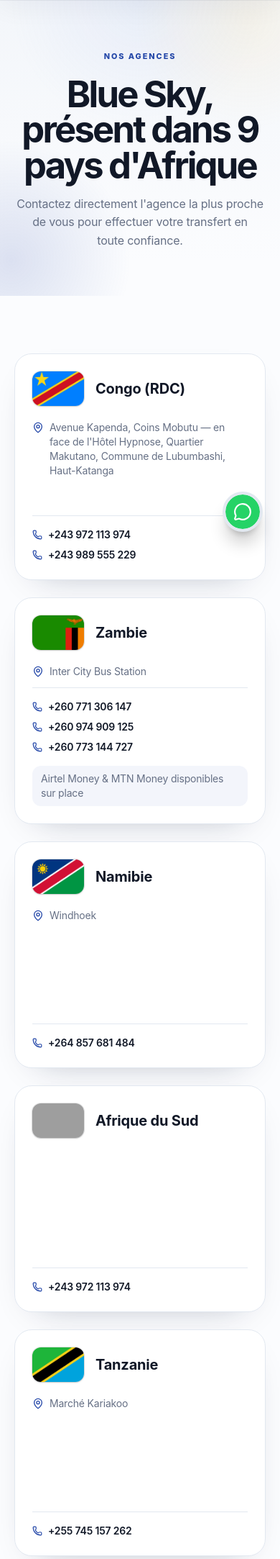
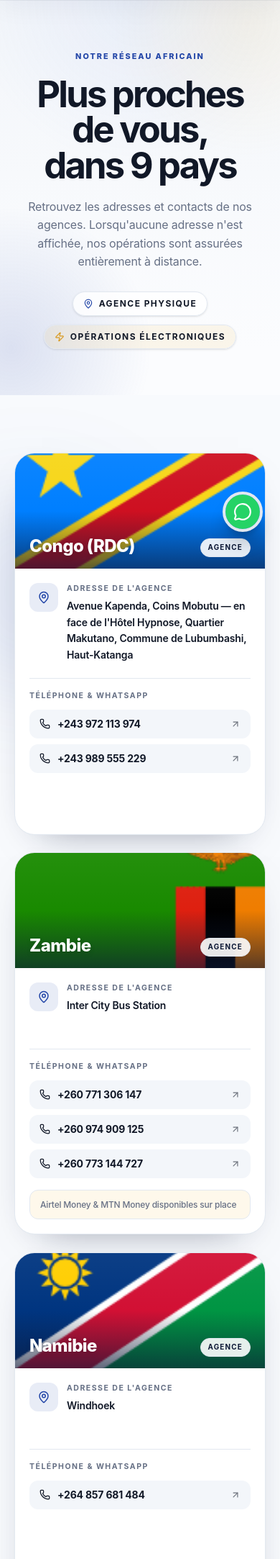
Before and after one commit to PascalMTK/BlueSky-Website, a Django app: page /pays/ in a window 390 px wide. Shown: the part 81-2247 px from the top of the page at 72% size. Run offline with Django 5.2, Linux system fonts and the light colour scheme; grey boxes are pictures that could not be loaded.

Commit message:
Diversify Épargne/Impact photos, redesign country cards, compress oversized images
- Homepage Épargne section: two-column intro with the coins/growth photo
- Impact page: swap family/student/entrepreneur cards to distinct photos so
  they no longer reuse the exact images from the homepage savings section
- Country cards (countries.html / country_card.html) redesigned with a
  photo header, agency/online badge, and clearer phone list
- Compress every oversized stock photo (several were 8-14MB) down to normal
  web weight with Pillow (resize to a sane max edge, re-encode as
  progressive JPEG q80) — fixes a push timeout and cuts page weight a lot
- Rebuild output.css

Co-Authored-By: Claude Sonnet 5 <noreply@anthropic.com>

```diff
--- a/core/templates/core/partials/country_card.html
+++ b/core/templates/core/partials/country_card.html
@@ -1,26 +1,47 @@
 {% load icons static %}
-<article class="premium-card group flex h-full flex-col rounded-[1.5rem] p-6 transition duration-300 hover:-translate-y-1 hover:border-brand-blue/40">
-  <div class="mb-5 flex items-center gap-4">
-    <span class="flex h-12 w-[4.5rem] shrink-0 overflow-hidden rounded-xl bg-surface-muted shadow-sm ring-1 ring-black/10 transition-transform duration-300 group-hover:scale-105">
-      <img src="{% static 'img/flags/'|add:country.code|lower|add:'.png' %}" srcset="{% static 'img/flags/'|add:country.code|lower|add:'@2x.png' %} 2x" width="160" height="107" alt="Drapeau de {{ country.name }}" class="h-full w-full object-cover" loading="lazy">
+<article class="group relative flex h-full min-h-[24rem] flex-col overflow-hidden rounded-[1.75rem] border border-border/80 bg-surface shadow-[0_22px_55px_-38px_rgba(12,24,54,.6)] transition duration-300 hover:-translate-y-1.5 hover:border-brand-blue/30 hover:shadow-[0_28px_65px_-34px_rgba(12,24,54,.52)]">
+  <div class="relative h-40 overflow-hidden bg-brand-blue-deep">
+    <img src="{% static 'img/flags/'|add:country.code|lower|add:'.png' %}" srcset="{% static 'img/flags/'|add:country.code|lower|add:'@2x.png' %} 2x" width="160" height="107" alt="Drapeau de {{ country.name }}" class="h-full w-full object-cover transition duration-700 group-hover:scale-105" loading="lazy">
+    <div class="absolute inset-0 bg-gradient-to-t from-brand-blue-deep/65 via-transparent to-white/5"></div>
+    <div class="absolute inset-x-5 bottom-4 flex items-end justify-between gap-3">
+      <h3 class="text-2xl font-extrabold leading-tight tracking-tight text-white drop-shadow-md">{{ country.name }}</h3>
+      <span class="shrink-0 rounded-full border px-2.5 py-1 text-[.62rem] font-bold uppercase tracking-[.12em] backdrop-blur-md {% if country.address %}border-white/25 bg-white/90 text-brand-blue-deep{% else %}border-brand-gold/40 bg-brand-gold text-brand-blue-deep{% endif %}">
+        {% if country.address %}Agence{% else %}En ligne{% endif %}
       </span>
-    <h3 class="text-xl font-bold leading-tight">{{ country.name }}</h3>
     </div>
-  {% if country.address %}
-    <p class="mb-3 flex items-start gap-2 text-sm text-text-muted">
-      {% icon "map-pin" size=16 css_class="mt-0.5 shrink-0 text-brand-blue dark:text-brand-gold-light" %}
-      {{ country.address }}
+  </div>
+
+  <div class="flex flex-1 flex-col p-5 sm:p-6">
+    <div class="flex min-h-[4.5rem] items-start gap-3">
+      <span class="flex h-10 w-10 shrink-0 items-center justify-center rounded-xl {% if country.address %}bg-brand-blue/10 text-brand-blue dark:bg-brand-blue/15 dark:text-brand-gold-light{% else %}bg-brand-gold/20 text-brand-gold-dark dark:text-brand-gold-light{% endif %}">
+        {% if country.address %}{% icon "map-pin" size=18 %}{% else %}{% icon "zap" size=18 %}{% endif %}
+      </span>
+      <div>
+        <p class="text-[.66rem] font-bold uppercase tracking-[.14em] text-text-muted">
+          {% if country.address %}Adresse de l'agence{% else %}Opérations électroniques{% endif %}
         </p>
-  {% endif %}
-  <ul class="mt-auto space-y-2 border-t border-border/60 pt-4">
+        <p class="mt-1 text-sm font-semibold leading-relaxed text-text">
+          {% if country.address %}{{ country.address }}{% else %}Service à distance, sans agence physique.{% endif %}
+        </p>
+      </div>
+    </div>
+
+    <div class="mt-5 border-t border-border/70 pt-4">
+      <p class="mb-2.5 text-[.66rem] font-bold uppercase tracking-[.14em] text-text-muted">Téléphone &amp; WhatsApp</p>
+      <ul class="space-y-2">
         {% for phone in country.phones %}
-      <li class="flex items-center gap-2 text-sm font-semibold">
-        {% icon "phone" size=14 css_class="shrink-0 text-brand-blue dark:text-brand-gold-light" %}
-        <a href="tel:{{ phone }}" class="transition hover:text-brand-blue hover:underline">{{ phone }}</a>
+          <li>
+            <a href="tel:{{ phone }}" class="flex items-center justify-between gap-3 rounded-xl bg-surface-muted px-3.5 py-2.5 text-sm font-bold text-text transition hover:bg-brand-blue hover:text-white">
+              <span class="flex items-center gap-2.5">{% icon "phone" size=15 css_class="shrink-0" %} {{ phone }}</span>
+              {% icon "arrow-up-right" size=14 css_class="shrink-0 opacity-60" %}
+            </a>
           </li>
         {% endfor %}
       </ul>
+    </div>
+
     {% if country.note %}
-    <p class="mt-4 rounded-xl bg-brand-blue/5 px-3 py-2 text-sm text-text-muted">{{ country.note }}</p>
+      <p class="mt-4 rounded-xl border border-brand-gold/20 bg-brand-gold/10 px-3.5 py-2.5 text-xs font-medium leading-relaxed text-text-muted">{{ country.note }}</p>
     {% endif %}
+  </div>
 </article>
--- a/marketing/templates/marketing/countries.html
+++ b/marketing/templates/marketing/countries.html
@@ -7,15 +7,21 @@
 <section class="hero-mesh relative overflow-hidden">
   <div aria-hidden class="subtle-grid absolute inset-0 opacity-40"></div>
   <div class="reveal-on-scroll relative mx-auto w-full max-w-[1440px] px-5 py-16 text-center sm:px-8 sm:py-20 lg:px-10">
-    {% kicker "Nos agences" tone="blue" %}
-    <h1 class="display-title mx-auto mt-4 max-w-3xl text-4xl sm:text-5xl">Blue Sky, présent dans {{ COUNTRIES|length }} pays d'Afrique</h1>
-    <p class="mx-auto mt-4 max-w-2xl text-text-muted">Contactez directement l'agence la plus proche de vous pour effectuer votre transfert en toute confiance.</p>
+    {% kicker "Notre réseau africain" tone="blue" %}
+    <h1 class="display-title mx-auto mt-4 max-w-3xl text-4xl sm:text-5xl">Plus proches de vous, dans {{ COUNTRIES|length }} pays</h1>
+    <p class="mx-auto mt-5 max-w-2xl text-text-muted">Retrouvez les adresses et contacts de nos agences. Lorsqu'aucune adresse n'est affichée, nos opérations sont assurées entièrement à distance.</p>
+    <div class="mt-7 flex flex-wrap items-center justify-center gap-3 text-xs font-bold uppercase tracking-[.12em]">
+      <span class="inline-flex items-center gap-2 rounded-full border border-border bg-surface/80 px-3.5 py-2 text-text shadow-sm">{% icon "map-pin" size=14 css_class="text-brand-blue" %} Agence physique</span>
+      <span class="inline-flex items-center gap-2 rounded-full border border-brand-gold/25 bg-brand-gold/10 px-3.5 py-2 text-text shadow-sm">{% icon "zap" size=14 css_class="text-brand-gold-dark dark:text-brand-gold-light" %} Opérations électroniques</span>
+    </div>
   </div>
 </section>
 
-<section class="py-20 sm:py-28">
+<section class="overflow-hidden bg-surface-muted/45 py-20 sm:py-28">
+  <div aria-hidden="true" class="absolute -left-24 top-32 h-72 w-72 rounded-full bg-brand-blue/10 blur-3xl"></div>
+  <div aria-hidden="true" class="absolute -right-20 bottom-20 h-72 w-72 rounded-full bg-brand-gold/10 blur-3xl"></div>
   <div class="mx-auto w-full max-w-[1440px] px-5 sm:px-8 lg:px-10">
-    <div class="grid auto-rows-fr gap-6 sm:grid-cols-2 lg:grid-cols-3" data-reveal-group>
+    <div class="relative grid auto-rows-fr gap-6 sm:grid-cols-2 lg:grid-cols-3" data-reveal-group>
       {% for country in COUNTRIES %}
         <div class="reveal-on-scroll">
           {% include "core/partials/country_card.html" %}
```
Also changed, not shown: static_src/css/output.css, static_src/img/flag-kenya.jpg (added), static_src/img/flag-malawi.jpg (added), static_src/img/flag-tanzania.jpg (added), static_src/img/flag-zambia.jpg (added), static_src/img/flag-zimbabwe (1).jpg (added), static_src/img/flags/medium-shot-happy-african-people.jpg, static_src/img/flags/portrait-male-student-with-books.jpg, 10 other files. Lines whose indentation alone changed are shown as unchanged.
